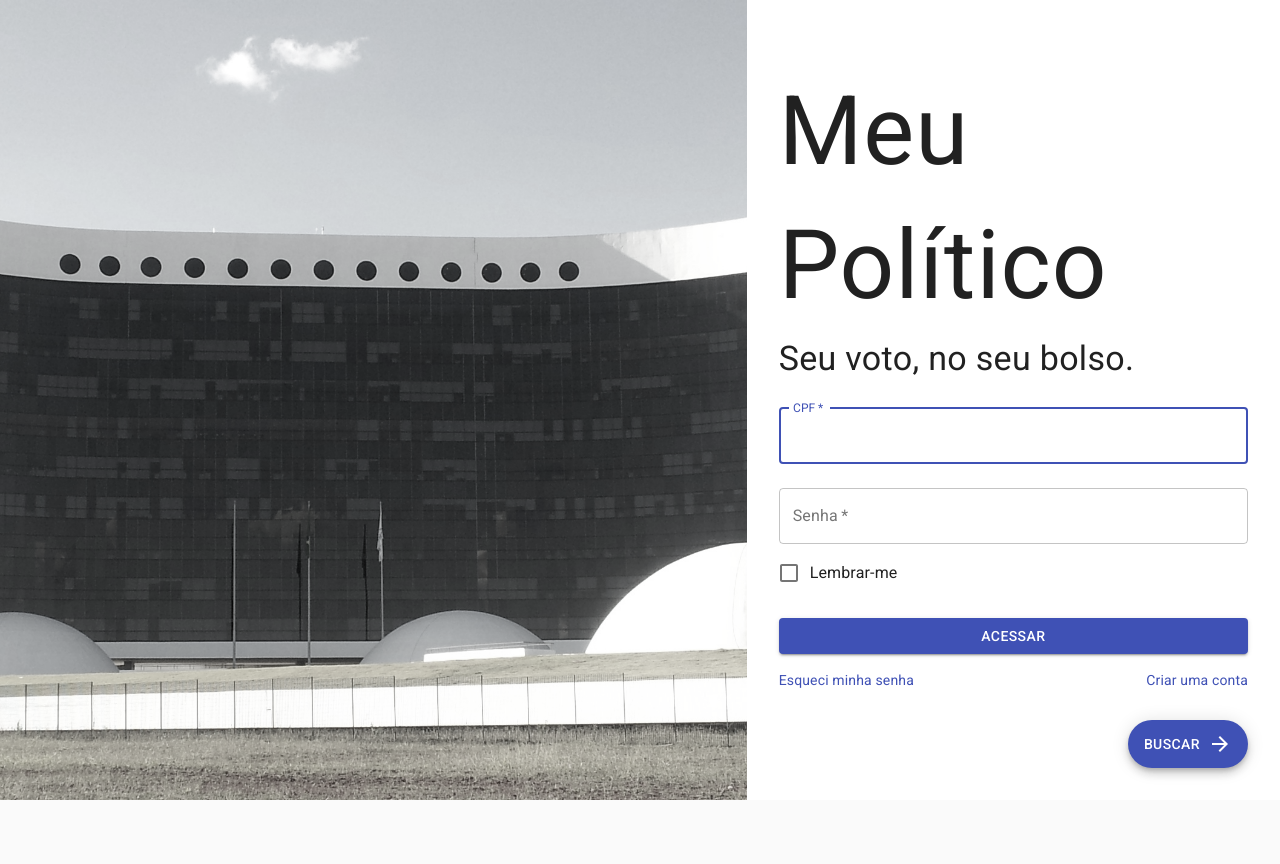
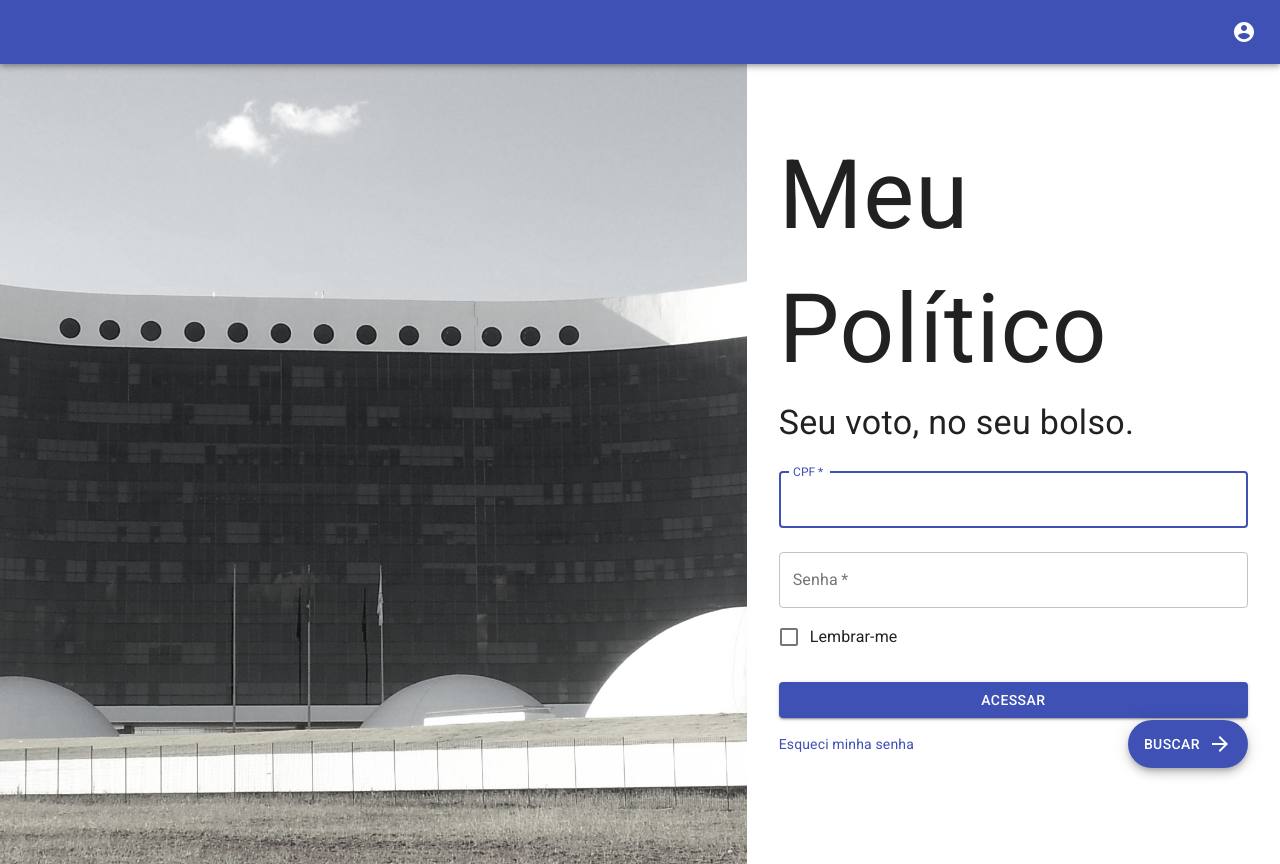
Before and after one commit to unimatrix2/meu-politico-next-mui, a Next.js app: page / in a window 1280 px wide. Before the commit the page ends 800 px from the top, so only its background shows below. Built offline with nearby package versions, Linux system fonts and the light colour scheme; no server answers.

Commit message:
moved styles to component function for prop eval

```diff
--- a/components/navigation/AppBar.jsx
+++ b/components/navigation/AppBar.jsx
@@ -14,12 +14,15 @@
 import MailIcon from '@material-ui/icons/Mail';
 import NotificationsIcon from '@material-ui/icons/Notifications';
 import MoreIcon from '@material-ui/icons/MoreVert';
+import { useTheme } from '@material-ui/core';
+
+export default function PrimarySearchAppBar({ mobileOnly }) {
 
   const useStyles = makeStyles((theme) => ({
     grow: {
       flexGrow: 1,
       [theme.breakpoints.up('sm')]: {
-      display: 'none'
+        display: mobileOnly ? 'none' : 'flex'
       }
 
     },
@@ -82,8 +85,6 @@
       },
     },
   }));
-
-export default function PrimarySearchAppBar() {
   const classes = useStyles();
   const [anchorEl, setAnchorEl] = React.useState(null);
   const [mobileMoreAnchorEl, setMobileMoreAnchorEl] = React.useState(null);
```
Lines whose indentation alone changed are shown as unchanged.
